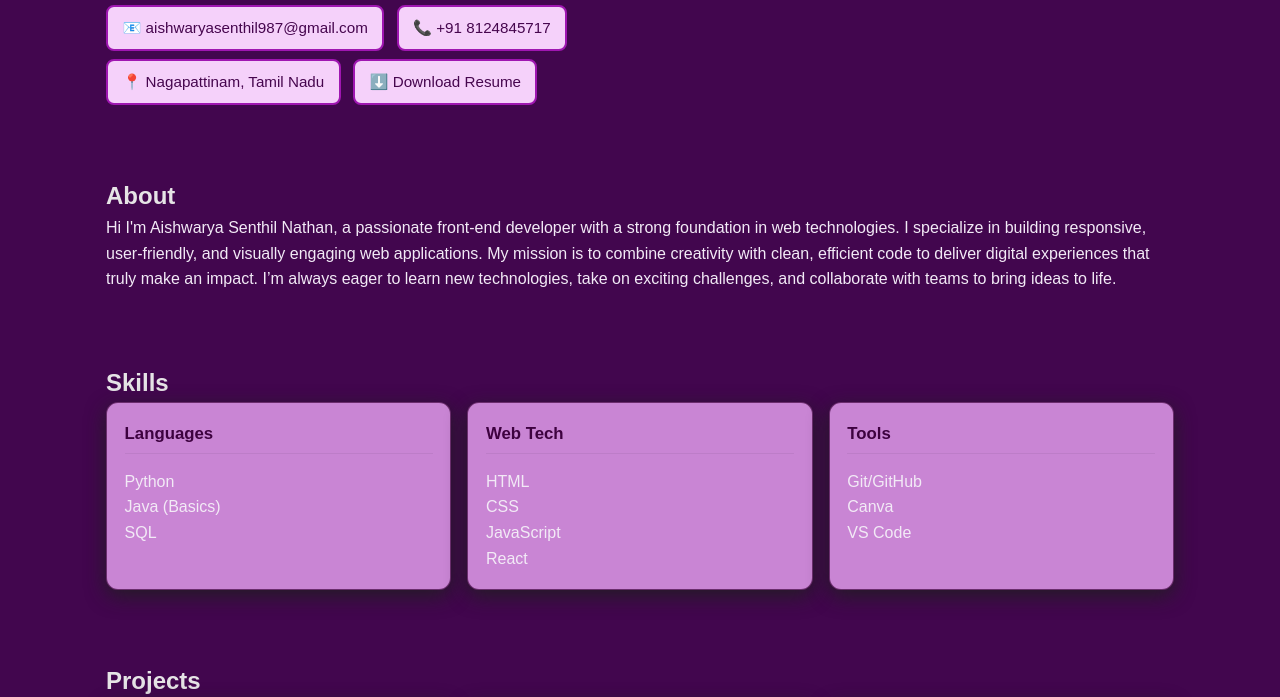
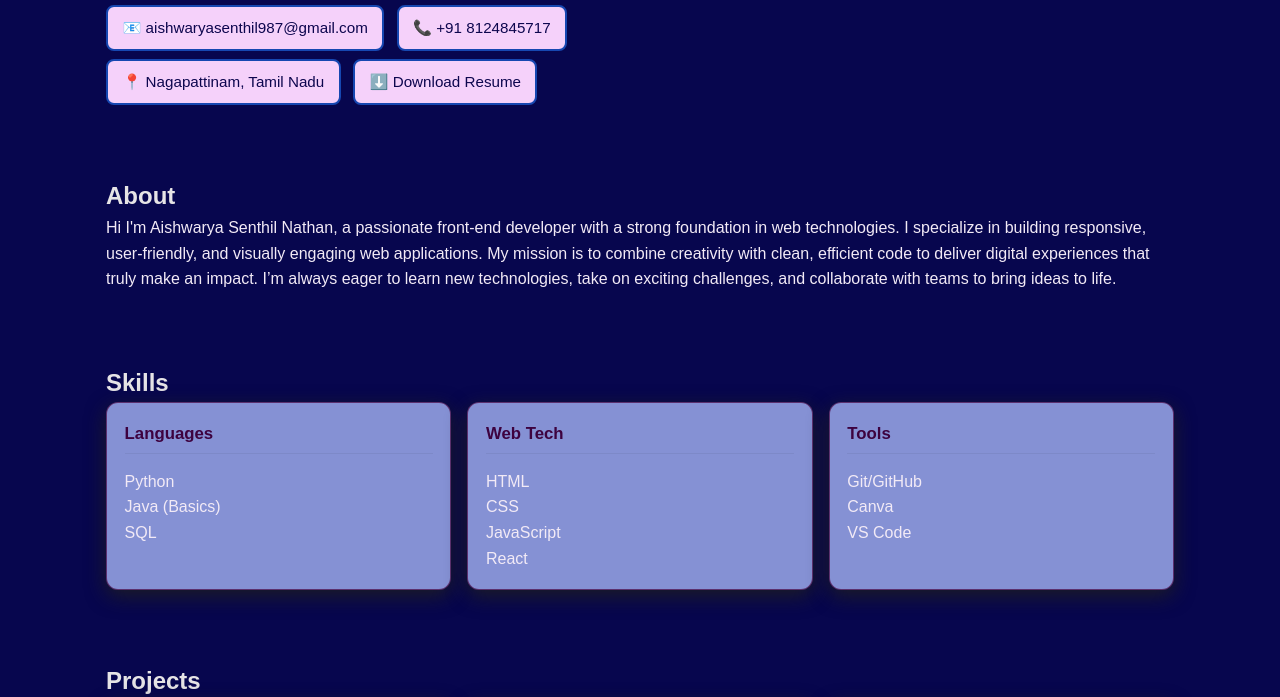
Before and after one commit to aishwaryasenthilnathan/Aishu_portfolio, a plain HTML site: page portfolio/index.html in a window 1280 px wide. Shown: the part 201-898 px from the top of the page. Drawn offline with Linux system fonts and the light colour scheme.

Commit message:
update the file

```diff
--- a/portfolio/style.css
+++ b/portfolio/style.css
@@ -1,9 +1,9 @@
 
 :root{
-  --bg:#42064e;
-  --header:#46064e;
-  --accent:#9f16b1;
-  --card-bg:#c985d4;
+  --bg:#07064e;
+  --header:#0d064e;
+  --accent:#1647b1;
+  --card-bg:#8591d4;
   --card-text:#3d023f;
   --muted-text:#e6e4e6;
   --cta-bg:#f5d1fa;
```
